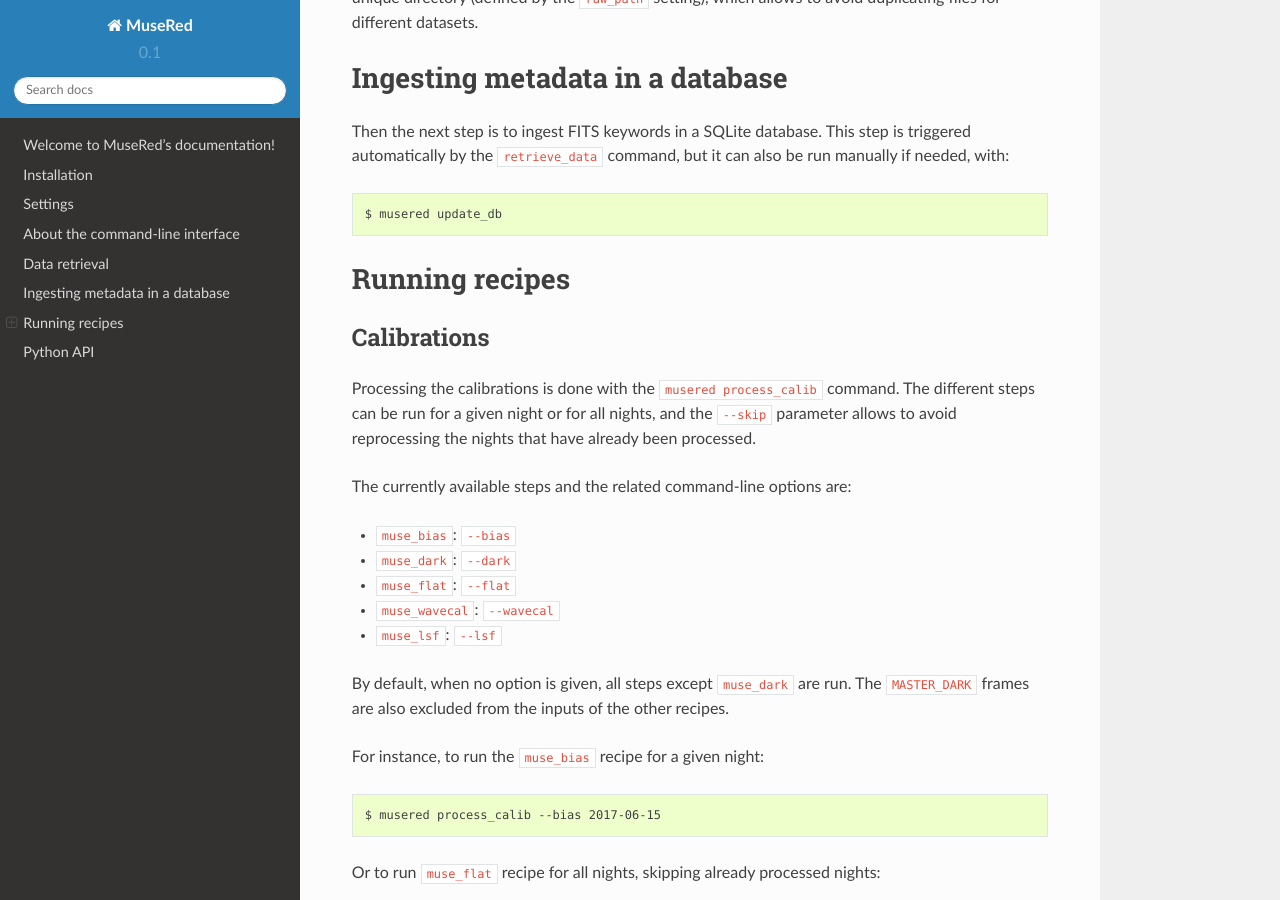
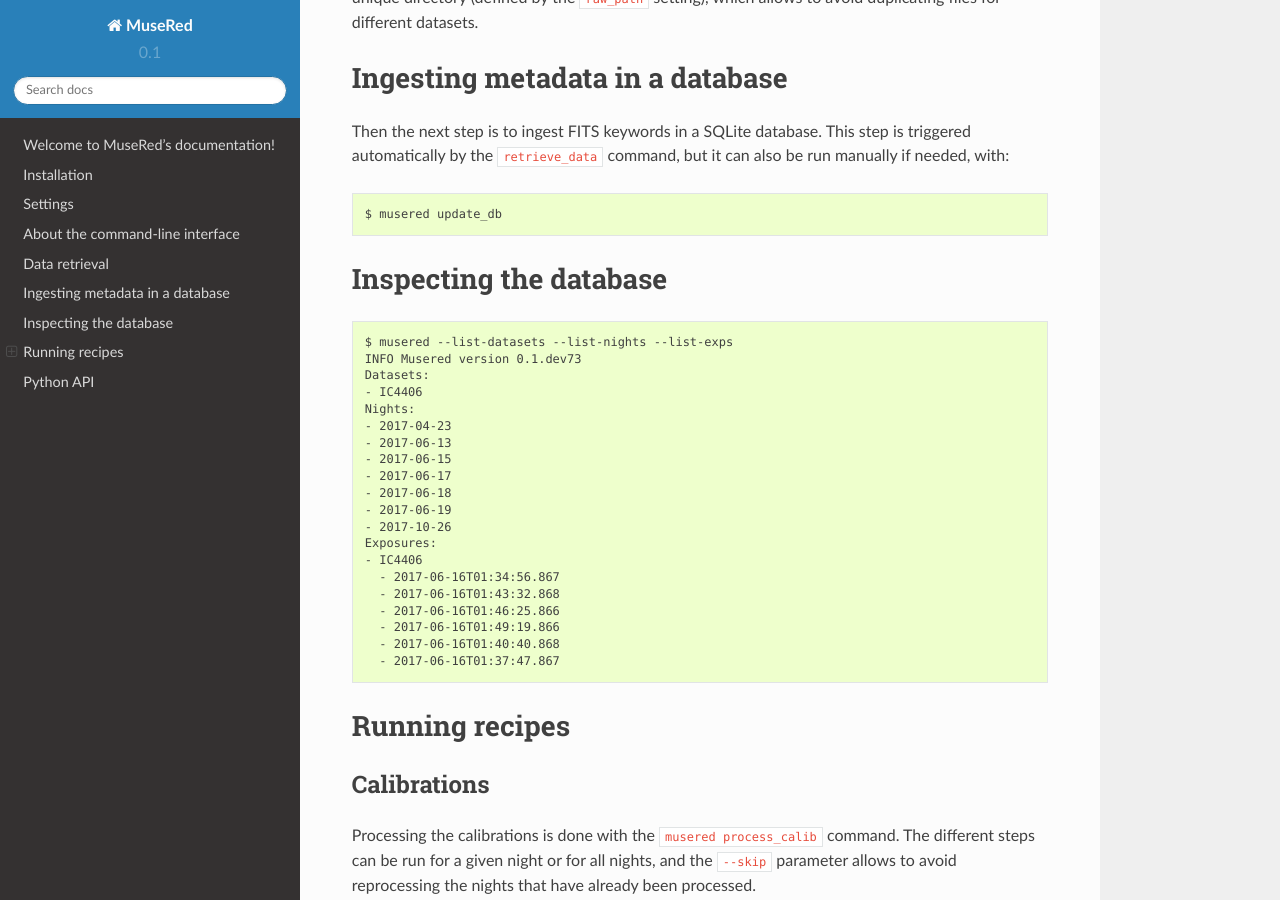
Before and after one commit to musevlt/musered, a Sphinx documentation site: the page built from docs/index.rst, in a window 1280 px wide and 900 px high, scrolled down 1795 px. Built offline with Sphinx 7.4.7 and the Read the Docs theme 2.0.0, drawn with Linux system fonts in a browser that asks for light colours.

Commit message:
Add option to list exposures

```diff
--- a/docs/index.rst
+++ b/docs/index.rst
@@ -93,6 +93,32 @@ run manually if needed, with::
 
     $ musered update_db
 
+Inspecting the database
+=======================
+
+::
+
+    $ musered --list-datasets --list-nights --list-exps
+    INFO Musered version 0.1.dev73
+    Datasets:
+    - IC4406
+    Nights:
+    - 2017-04-23
+    - 2017-06-13
+    - 2017-06-15
+    - 2017-06-17
+    - 2017-06-18
+    - 2017-06-19
+    - 2017-10-26
+    Exposures:
+    - IC4406
+      - 2017-06-16T01:34:56.867
+      - 2017-06-16T01:43:32.868
+      - 2017-06-16T01:46:25.866
+      - 2017-06-16T01:49:19.866
+      - 2017-06-16T01:40:40.868
+      - 2017-06-16T01:37:47.867
+
 Running recipes
 ===============
 
```
Also changed, not shown: 2 other files.
